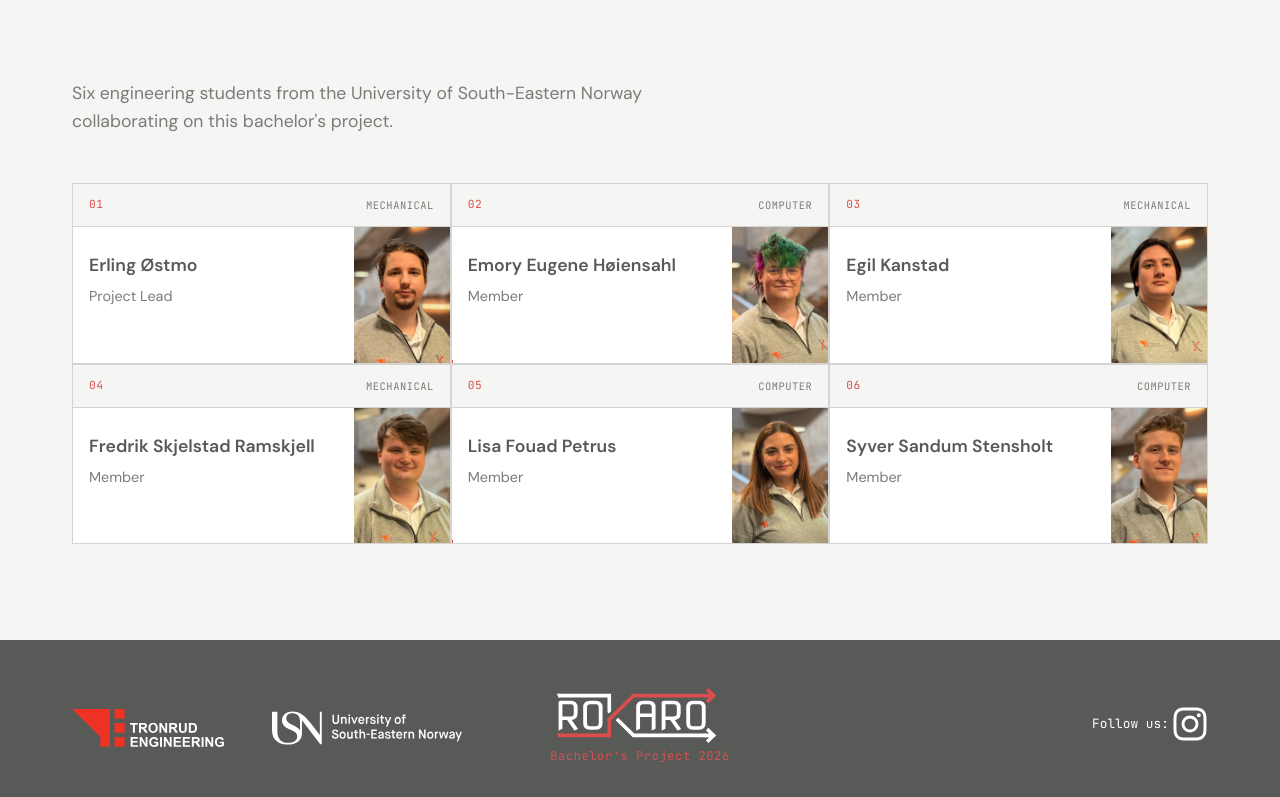
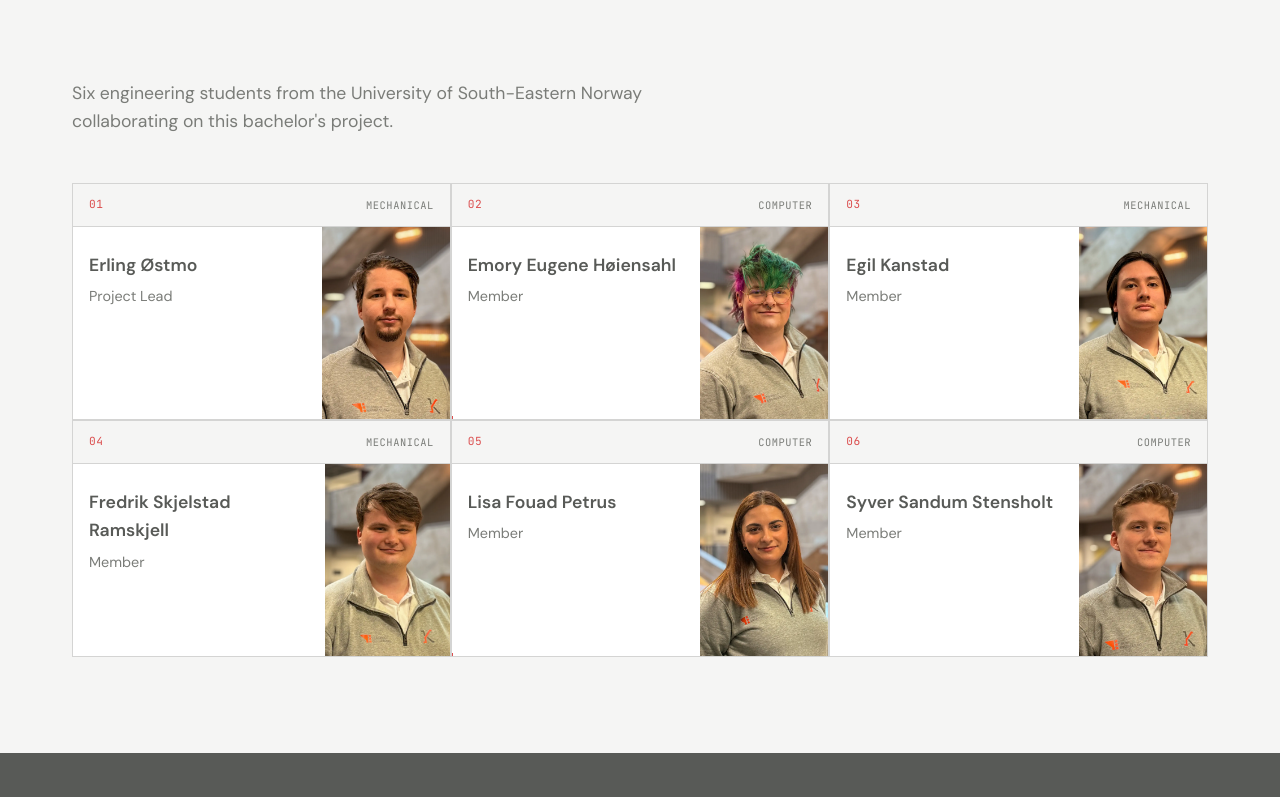
Before and after one commit to RokaroUSN/frontpage, a Vue app: page / in a window 1280 px wide. Shown: the part 2990-3787 px from the top of the page. Built offline with nearby package versions, Linux system fonts and the light colour scheme.

Commit message:
fix grainy scaling

```diff
--- a/src/components/MemberCard.vue
+++ b/src/components/MemberCard.vue
@@ -22,8 +22,8 @@ const props = defineProps<{
         <h3 class="member-name">{{ member.name }}</h3>
         <span class="member-role">{{ member.role }}</span>
       </div>
-      <div class="member-img">
-        <img :src="`${baseUrl}member-photos/${member.name.split(' ')[0]}.webp`" :style="member.photoScale ? { transform: `scale(${member.photoScale + 0.7})` } : undefined" />
+      <div class="member-img" :style="{ '--photo-scale': member.photoScale ? member.photoScale + 0.7 : 1 }">
+        <img :src="`${baseUrl}member-photos/${member.name.split(' ')[0]}.webp`" />
       </div>
     </div>
     <div class="card-decoration"></div>
@@ -110,12 +110,17 @@ const props = defineProps<{
     }
     .member-img {
       overflow: hidden;
+      width: 8rem;
+      height: 12rem;
+      display: flex;
+      align-items: center;
+      justify-content: center;
+      background-color: rgba(163, 163, 163, 0.27);
     }
     img {
-      width: 6rem;
-      height: 100%;
-      object-fit: cover;
-      background-color: rgba(163, 163, 163, 0.27);
+      flex-shrink: 0;
+      width: calc(8rem * var(--photo-scale, 1));
+      height: auto;
     }
   }
 
--- a/src/components/MemberDialog.vue
+++ b/src/components/MemberDialog.vue
@@ -131,11 +131,10 @@ function onBackdropClick(e: MouseEvent) {
           </a>
         </div>
 
-        <div class="dialog-photo">
+        <div class="dialog-photo" :style="{ '--photo-scale': member.photoScale ? member.photoScale + 0.3 : 1 }">
           <img
             :src="`${baseUrl}member-photos/${member.name.split(' ')[0]}.webp`"
             :alt="member.name"
-            :style="{ '--photo-scale': member.photoScale ? member.photoScale + 0.3 : 1 }"
           />
         </div>
       </div>
@@ -301,18 +300,21 @@ function onBackdropClick(e: MouseEvent) {
   overflow: hidden;
   background-color: rgba(163, 163, 163, 0.27);
   position: relative;
+  display: flex;
+  justify-content: center;
 
   img {
-    width: 100%;
+    flex-shrink: 0;
+    width: calc(100% * var(--photo-scale, 1));
     height: 100%;
     object-fit: cover;
     opacity: 0;
-    transform: scale(var(--photo-scale, 1)) translateX(30px) ;
+    transform: translateX(30px);
     transition: opacity 0.3s step-start 0.15s, transform 0.2s ease-in;
 
     .visible & {
       opacity: 1;
-      transform: scale(var(--photo-scale, 1)) translateX(0) ;
+      transform: translateX(0);
       transition: opacity 0.3s step-start 0.1s, transform 0.1s ease-out 0.1s;
     }
   }
```
